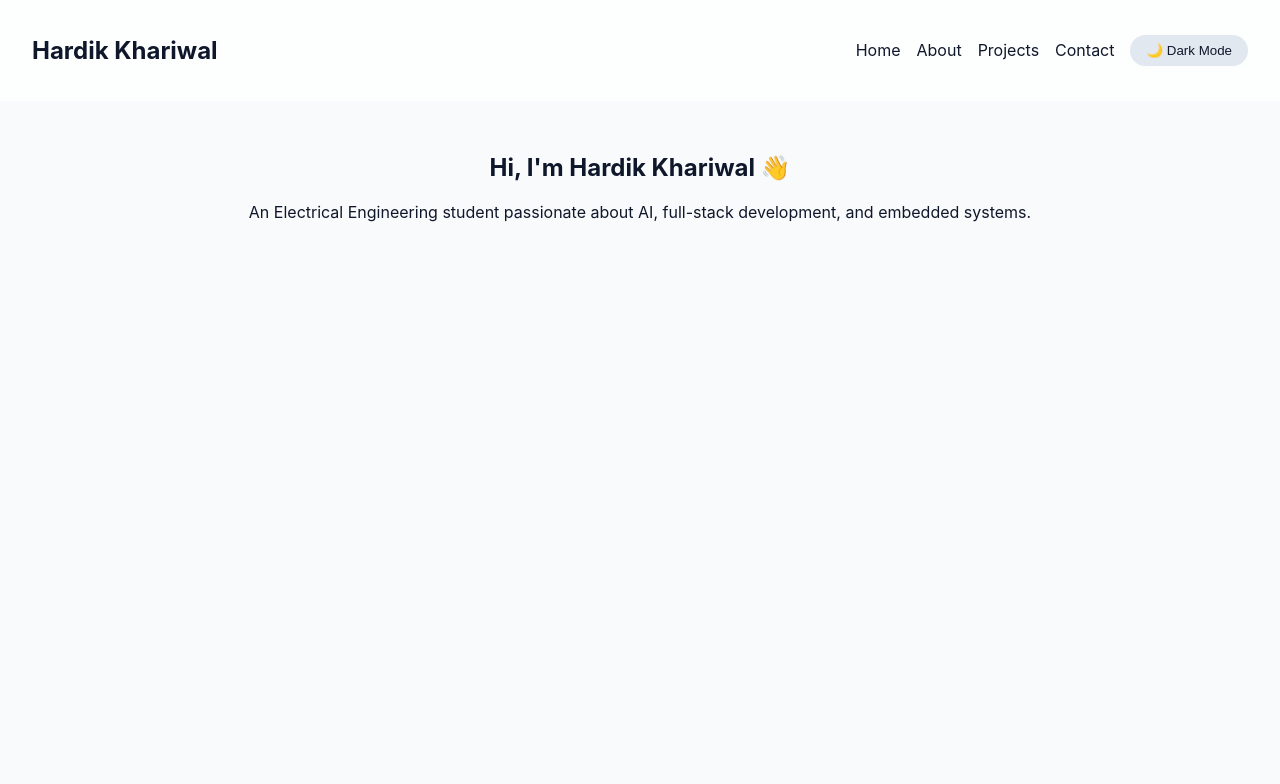
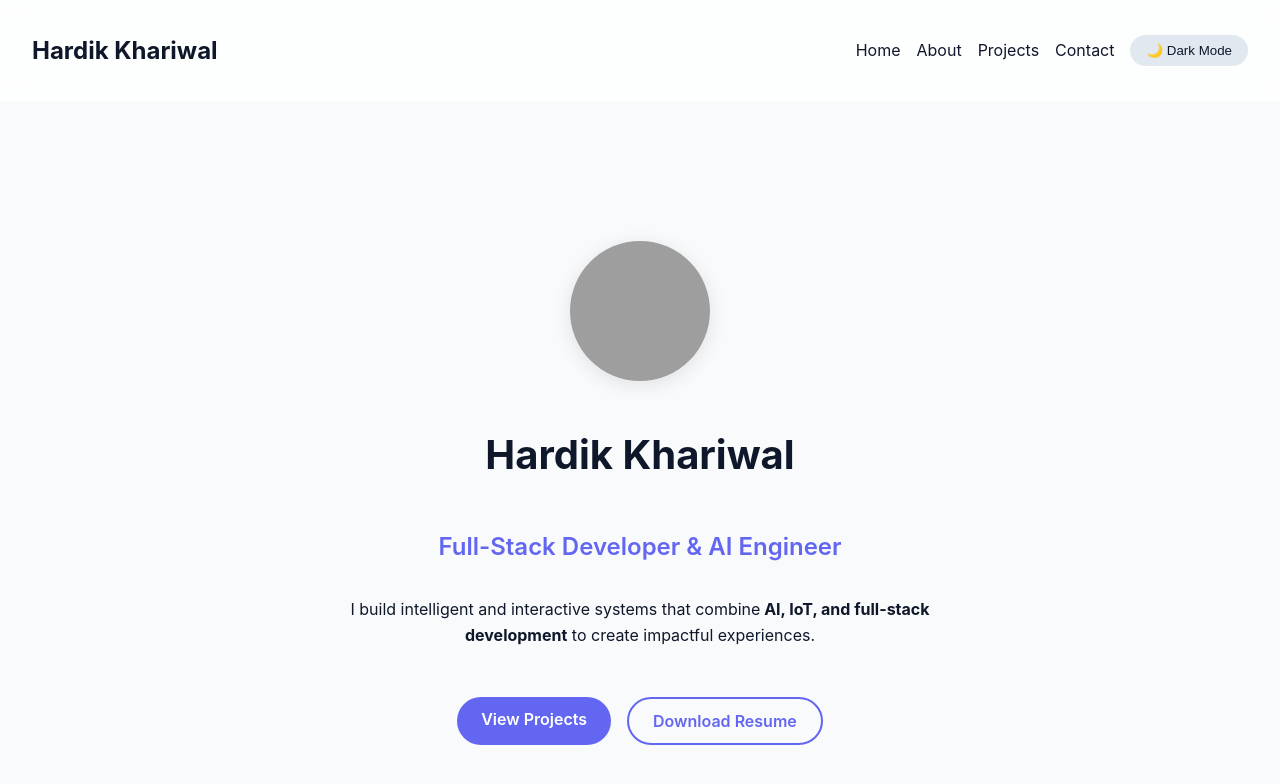
Before and after one commit to khariwalhardik/hardikkhariwal.github.io, a React (Vite) app: page / in a window 1280 px wide. Shown: the top 784 px of the page. Built offline with nearby package versions, Linux system fonts and the light colour scheme; grey boxes are pictures that could not be loaded.

Commit message:
feat: add hero section with animations and professional CTA buttons

```diff
--- a/src/App.tsx
+++ b/src/App.tsx
@@ -1,18 +1,11 @@
 import { Navbar } from "./components/Navbar";
+import { Hero } from "./sections/Hero";
 
 function App() {
   return (
     <>
       <Navbar />
-      <main style={{ padding: "2rem", textAlign: "center" }}>
-        <section id="home">
-          <h2>Hi, I'm Hardik Khariwal 👋</h2>
-          <p>
-            An Electrical Engineering student passionate about AI, full-stack
-            development, and embedded systems.
-          </p>
-        </section>
-      </main>
+      <Hero />
     </>
   );
 }
--- /dev/null
+++ b/src/sections/Hero.tsx
@@ -0,0 +1,103 @@
+import { motion } from "framer-motion";
+
+export const Hero = () => {
+  return (
+    <section
+      id="home"
+      style={{
+        minHeight: "90vh",
+        display: "flex",
+        flexDirection: "column",
+        justifyContent: "center",
+        alignItems: "center",
+        textAlign: "center",
+        padding: "2rem",
+      }}
+    >
+      <motion.img
+        src="https://avatars.githubusercontent.com/u/00000000?v=4" // <-- replace with your real GitHub avatar or photo
+        alt="Profile"
+        initial={{ scale: 0, opacity: 0 }}
+        animate={{ scale: 1, opacity: 1 }}
+        transition={{ duration: 0.8, type: "spring" }}
+        style={{
+          width: "140px",
+          height: "140px",
+          borderRadius: "50%",
+          objectFit: "cover",
+          marginBottom: "1rem",
+          boxShadow: "0 4px 20px rgba(0,0,0,0.1)",
+        }}
+      />
+
+      <motion.h1
+        initial={{ opacity: 0, y: -20 }}
+        animate={{ opacity: 1, y: 0 }}
+        transition={{ delay: 0.3 }}
+        style={{ fontSize: "2.5rem", fontWeight: 700 }}
+      >
+        Hardik Khariwal
+      </motion.h1>
+
+      <motion.h2
+        initial={{ opacity: 0, y: -20 }}
+        animate={{ opacity: 1, y: 0 }}
+        transition={{ delay: 0.5 }}
+        style={{ color: "var(--accent)", fontWeight: 600 }}
+      >
+        Full-Stack Developer & AI Engineer
+      </motion.h2>
+
+      <motion.p
+        initial={{ opacity: 0 }}
+        animate={{ opacity: 1 }}
+        transition={{ delay: 0.8 }}
+        style={{
+          maxWidth: "600px",
+          marginTop: "1rem",
+          lineHeight: 1.6,
+          fontSize: "1rem",
+        }}
+      >
+        I build intelligent and interactive systems that combine
+        <strong> AI, IoT, and full-stack development</strong> to create
+        impactful experiences.
+      </motion.p>
+
+      <motion.div
+        initial={{ opacity: 0, y: 20 }}
+        animate={{ opacity: 1, y: 0 }}
+        transition={{ delay: 1 }}
+        style={{ display: "flex", gap: "1rem", marginTop: "2rem" }}
+      >
+        <a
+          href="#projects"
+          style={{
+            background: "var(--accent)",
+            color: "#fff",
+            padding: "0.75rem 1.5rem",
+            borderRadius: "999px",
+            fontWeight: 600,
+            transition: "var(--transition)",
+          }}
+        >
+          View Projects
+        </a>
+        <a
+          href="/resume.pdf"
+          target="_blank"
+          style={{
+            border: "2px solid var(--accent)",
+            color: "var(--accent)",
+            padding: "0.75rem 1.5rem",
+            borderRadius: "999px",
+            fontWeight: 600,
+            transition: "var(--transition)",
+          }}
+        >
+          Download Resume
+        </a>
+      </motion.div>
+    </section>
+  );
+};
```
